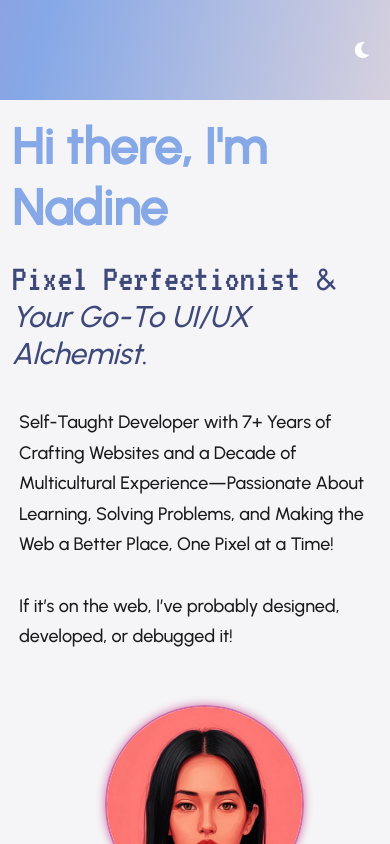
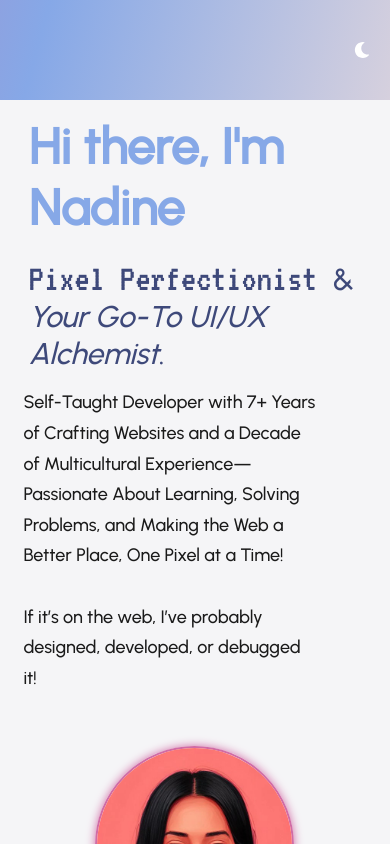
Before and after one commit to nadin3amanda/nadine-portfolio, a React (Create React App) app: page /about in a window 390 px wide. Shown: the top 844 px of the page. Built offline with nearby package versions, Linux system fonts and the light colour scheme; a web font is replaced by a local one.

Commit message:
fixes mobile alignment

```diff
--- a/src/pages/About.js
+++ b/src/pages/About.js
@@ -5,6 +5,7 @@ import profile3 from "../assets/about/nadine_as_sage.jpg";
 import profile1 from "../assets/brand/ai-photo.jpg";
 import Technologies from "../components/Technologies";
 import { useTheme } from "../components/ThemeProvider";
+
 const AboutContainer = styled.div`
   display: flex;
   flex-wrap: wrap;
@@ -13,7 +14,8 @@ const AboutContainer = styled.div`
   padding: 0;
 
   @media only screen and (max-width: 600px) {
-    width: 100vw;
+    width: 98vw;
+    justify-content: center;
   }
 `;
 
@@ -72,18 +74,15 @@ const ColumnInfo = styled.div`
   margin: 20px 0 20px 0;
 
   @media only screen and (max-width: 600px) {
-    width: 90%;
-    margin: 10% 0 10% 0;
+    width: 90vw;
+    margin-left: 2vw;
 
     #self-taught {
-      margin-top: -8vh;
-      width: 95vw;
-      padding: 0 8px 0 8px;
+      margin: -8vh 15vw 0 0vw;
     }
     #my-journey,
     #last-info {
-      width: 95vw;
-      padding: 0 8px 0 8px;
+      margin: 0 15vw 0 0vw;
     }
   }
 `;
```
